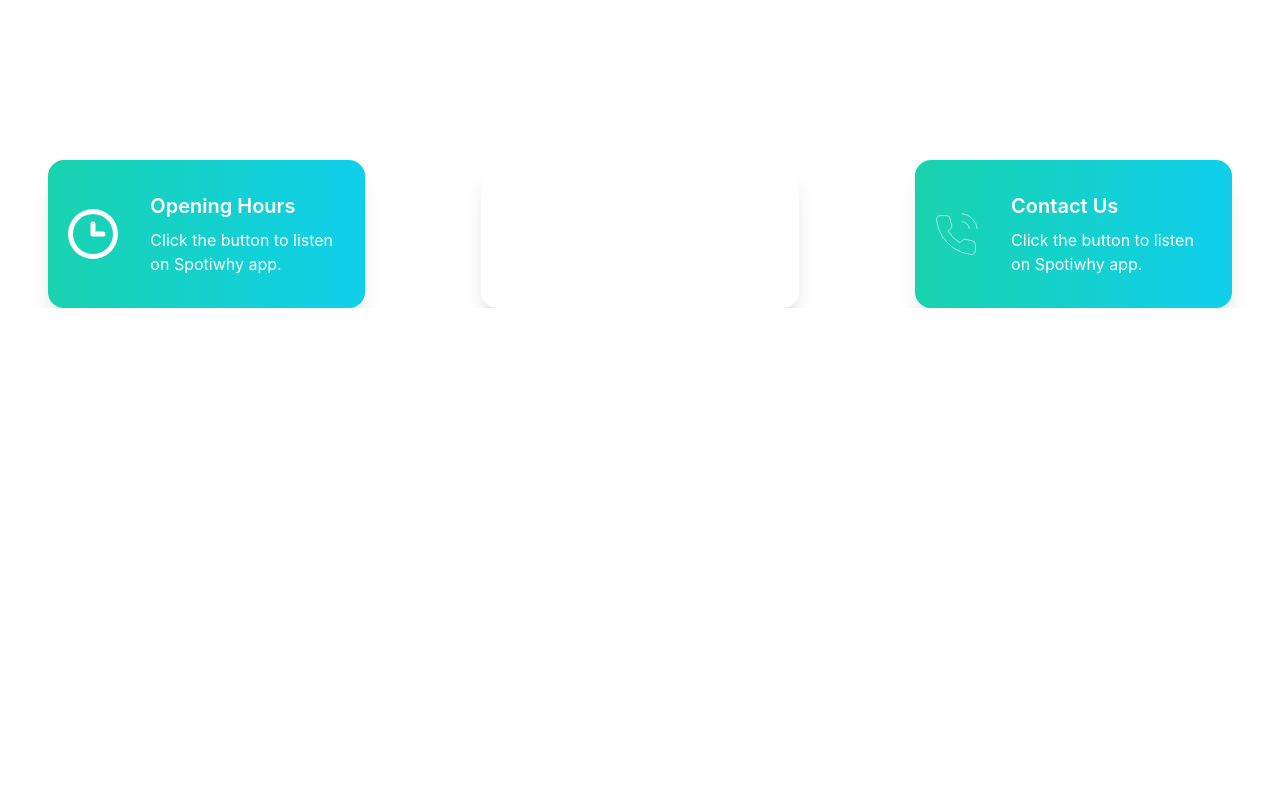
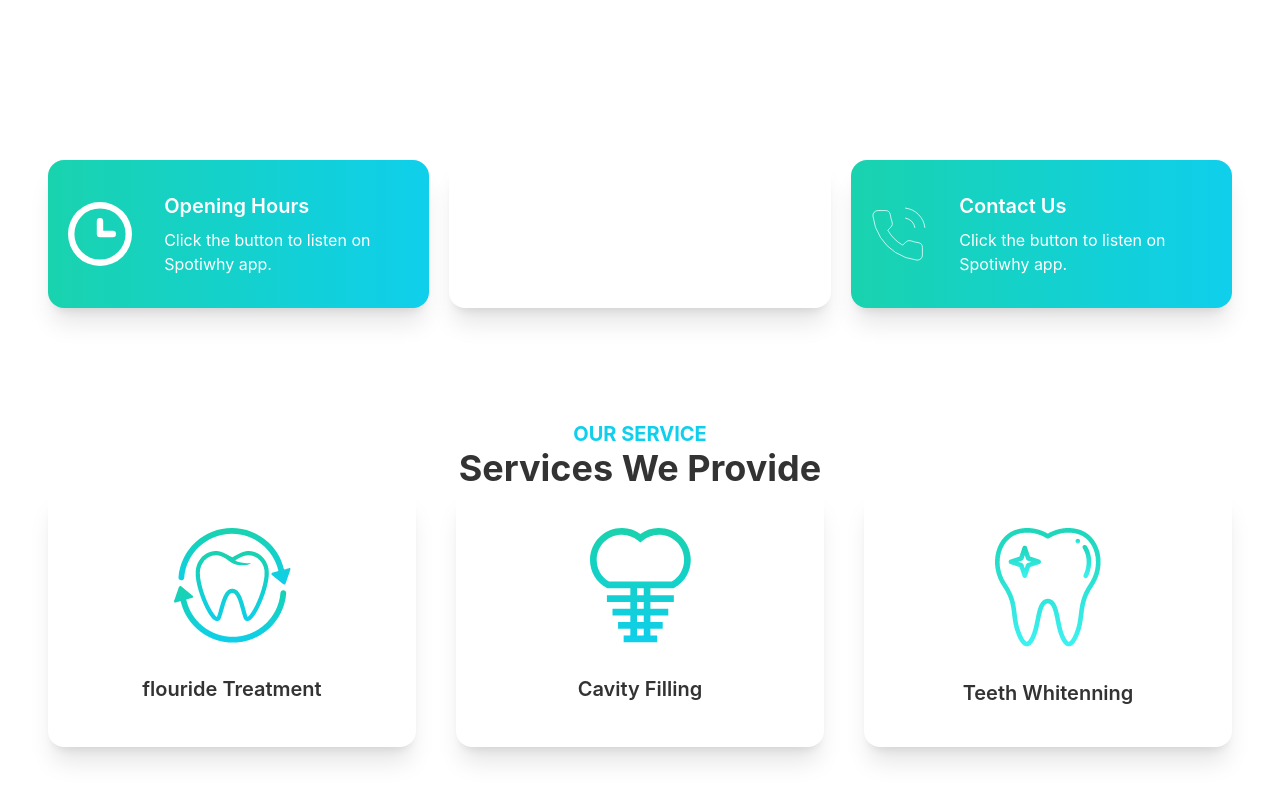
Before and after one commit to jahidulislam123/doctor-portal-client-site, a React (Create React App) app: page / in a window 1280 px wide. Shown: the part 704-1504 px from the top of the page. Before the commit the page ends 1012 px from the top, so only its background shows below. Built offline with nearby package versions, Linux system fonts and the light colour scheme.

Commit message:
services-added

```diff
--- a/src/Pages/Home/Bnner.js
+++ b/src/Pages/Home/Bnner.js
@@ -3,7 +3,7 @@
 
 const Bnner = () => {
     return (
-        <div class="hero min-h-screen px-12 ">
+        <div class="hero min-h-screen ">
   <div class="hero-content flex-col lg:flex-row-reverse">
     <img src={chair} class="max-w-sm rounded-lg shadow-2xl" />
     <div>
--- a/src/Pages/Home/InfoCard.js
+++ b/src/Pages/Home/InfoCard.js
@@ -2,7 +2,7 @@
 
 const InfoCard = ({img,cardTitle,bgClass}) => {
     return (
-        <div class={`card lg:card-side bg-base-100 shadow-xl mx-12 ${bgClass}`}>
+        <div class={`card lg:card-side bg-base-100 shadow-xl  ${bgClass}`}>
   <figure className='pl-5'>
       <img src={img}/>
 
--- /dev/null
+++ b/src/Pages/Home/Service.js
@@ -0,0 +1,19 @@
+import React from 'react';
+
+const Service = ({service}) => {
+
+    return (
+        <div class="card lg:max-w-lg bg-base-100 shadow-xl">
+  <figure class="px-10 pt-10">
+    <img src={service.img} alt="Shoes" class="rounded-xl" />
+  </figure>
+  <div class="card-body items-center text-center">
+    <h2 class="card-title">{service.name}</h2>
+    <p>{}</p>
+
+  </div>
+</div>
+    );
+};
+
+export default Service;
--- /dev/null
+++ b/src/Pages/Home/Services.js
@@ -0,0 +1,49 @@
+import React from 'react';
+import Service from './Service';
+import flouride from '../../assets/images/fluoride.png'
+import cavity from '../../assets/images/cavity.png'
+import whitening from '../../assets/images/whitening.png'
+
+const Services = () => {
+    const services =[
+       {
+           _id:1,
+           name: 'flouride Treatment',
+           description :'',
+           img :flouride
+       },
+       {
+           _id:1,
+           name: 'Cavity Filling',
+           description :'',
+           img :cavity
+       },
+       {
+           _id:1,
+           name: 'Teeth Whitenning',
+           description :'',
+           img :whitening
+       },
+
+    ]
+    return (
+        <div className='my-28'>
+            <div className='text-center '>
+            <h3 className='text-primary text-xl font-bold uppercase'>our service</h3>
+            <h2 className='text-4xl font-bold'>Services We Provide</h2>
+            </div>
+
+            <div className=' grid sm:grid-cols-1 md:grid-cols-2  lg:grid-cols-3 gap-10'>
+               {
+                   services.map(service => <Service
+                   key={service._id}
+                   service ={service}
+                   ></Service>)
+               }
+            </div>
+
+        </div>
+    );
+};
+
+export default Services;
--- a/src/Pages/Home/Shared/Home.js
+++ b/src/Pages/Home/Shared/Home.js
@@ -1,11 +1,13 @@
 import React from 'react';
 import Bnner from '../Bnner';
 import Info from '../Info';
+import Services from '../Services';
 const Home = () => {
     return (
-        <div>
+        <div className='px-12'>
             <Bnner></Bnner>
             <Info></Info>
+            <Services></Services>
         </div>
     );
 };
```
